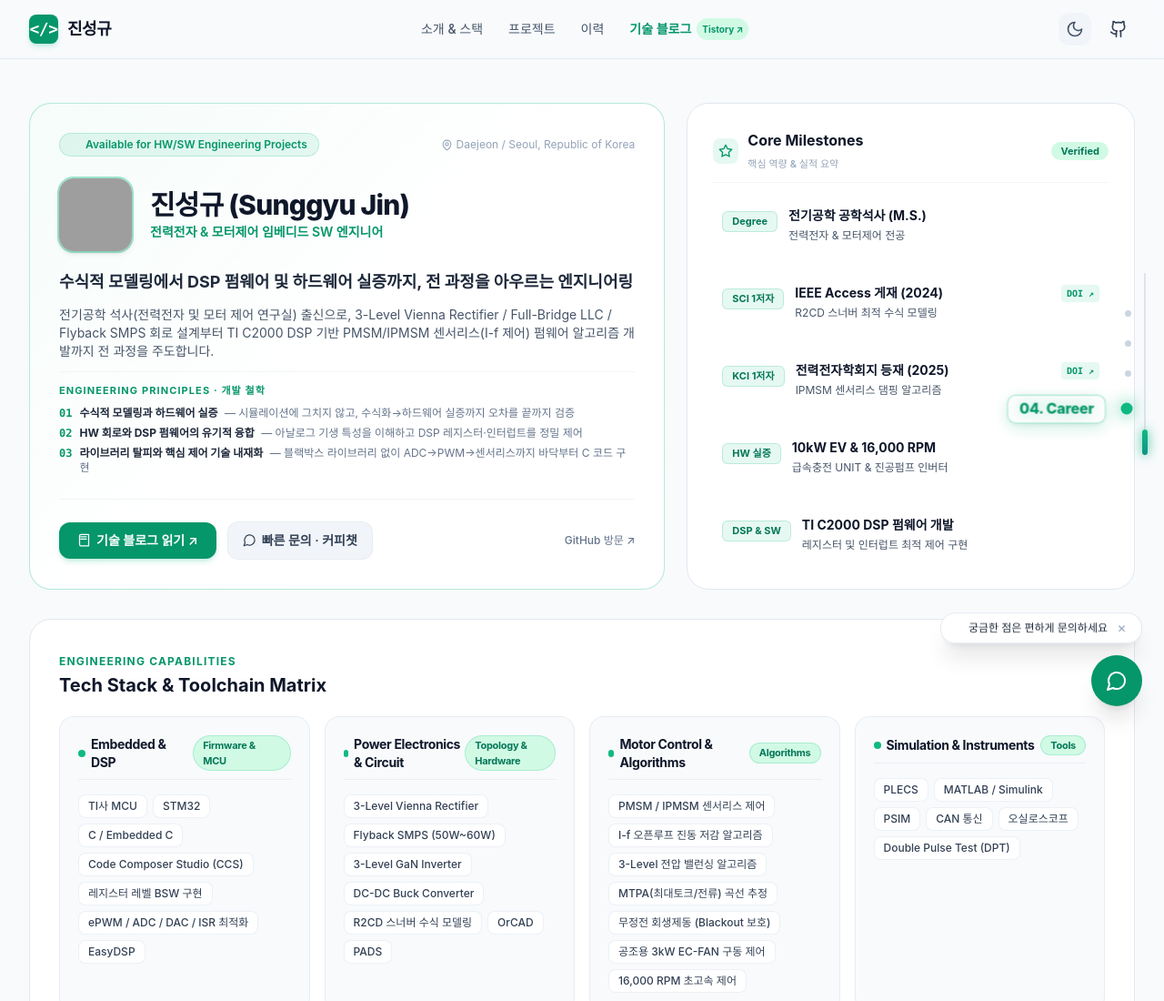
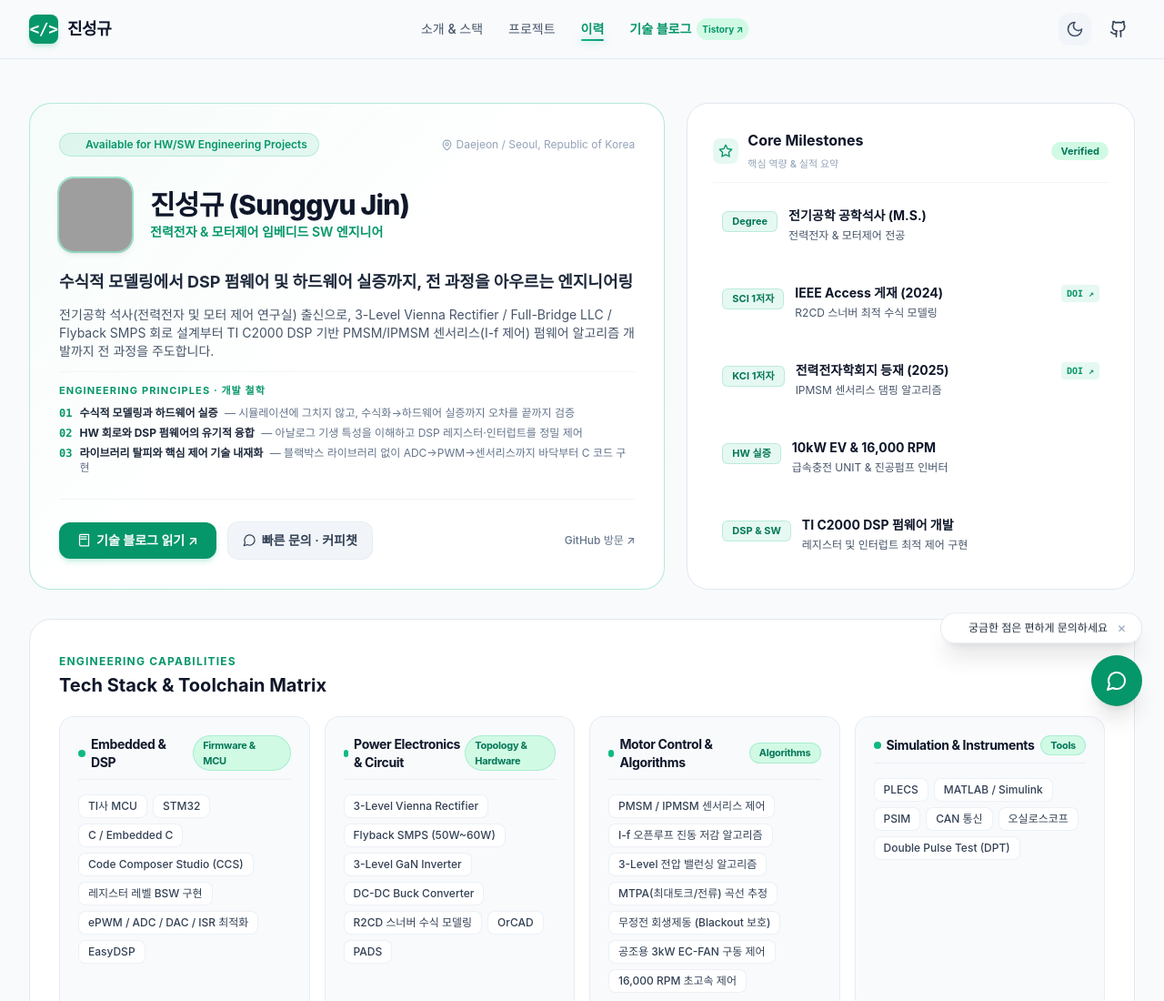
Before and after one commit to starcastleJIN/starcastleJIN.github.io, a website: page index.html in a window 1280 px wide. Shown: the top 1100 px of the page at 91% size. Drawn offline with nearby package versions, Linux system fonts and the light colour scheme; grey boxes are pictures that could not be loaded; a web font is replaced by a local one.

Commit message:
feat(nav): remove floating right tracker, add scroll-aware active highlight to top navbar (emerald underline + bold animation)

```diff
--- a/assets/css/style.css
+++ b/assets/css/style.css
@@ -353,177 +353,60 @@ body {
 }
 
 /* ==========================================================================
-   Hallmark Floating Scroll Tracker (Right Sticky Section Dynamic Focus Navigator)
+   Active Nav Highlight — 상단 네비게이션 스크롤 활성 섹션 강조 애니메이션
    Hallmark · pre-emit critique: P5 H5 E5 S5 R5 V5
    ========================================================================== */
-.floating-scroll-tracker {
-  position: fixed;
-  right: 1.25rem;
-  top: 50%;
-  transform: translateY(-50%);
-  z-index: 45;
+
+/* 기본 상태: 데스크톱 nav 링크 */
+.nav-section-link {
+  position: relative;
+  transition: color 0.22s ease;
+}
+
+/* 활성 하이라이트 밑줄 트릭 */
+.nav-section-link::after {
+  content: '';
+  position: absolute;
+  left: 0;
+  bottom: -3px;
+  width: 100%;
+  height: 2px;
+  border-radius: 9999px;
+  background: linear-gradient(90deg, #10b981, #0d9488);
+  transform: scaleX(0);
+  transform-origin: left center;
+  transition: transform 0.28s cubic-bezier(0.34, 1.56, 0.64, 1);
+  box-shadow: 0 0 8px rgba(16, 185, 129, 0.5);
+}
+
+/* 활성 상태 (JS 에서 .nav-active 클래스 부여) */
+.nav-section-link.nav-active {
+  color: #059669 !important; /* emerald-600 */
+  font-weight: 700;
+}
+.dark .nav-section-link.nav-active {
+  color: #34d399 !important; /* emerald-400 */
+}
+.nav-section-link.nav-active::after {
+  transform: scaleX(1);
+}
+
+/* 모바일 메뉴 활성 상태 (밑줄 대신 배경 강조) */
+#mobile-menu .nav-section-link.nav-active {
+  background: rgba(16, 185, 129, 0.1);
+  color: #059669 !important;
+  font-weight: 700;
+}
+.dark #mobile-menu .nav-section-link.nav-active {
+  background: rgba(52, 211, 153, 0.12);
+  color: #34d399 !important;
+}
+/* 모바일 링크는 밑줄 필요 없음 */
+#mobile-menu .nav-section-link::after {
   display: none;
 }
 
-@media (min-width: 1280px) {
-  .floating-scroll-tracker {
-    display: flex;
-    align-items: center;
-    gap: 0.85rem;
-    right: max(1.25rem, calc((100vw - 1440px) / 2 - 4.5rem));
-  }
-}
 
-/* 1280px ~ 1439px 좁은 데스크톱 화면에서 본문 침범 원천 방지 */
-@media (min-width: 1280px) and (max-width: 1439px) {
-  .tracker-item:not(.active):not(:hover) .tracker-label {
-    opacity: 0 !important;
-    pointer-events: none;
-    transform: scale(0.7) translateX(8px) !important;
-  }
-}
-
-.tracker-nav {
-  display: flex;
-  flex-direction: column;
-  align-items: flex-end;
-  gap: 1.15rem;
-}
-
-.tracker-item {
-  display: flex;
-  align-items: center;
-  gap: 0.75rem;
-  cursor: pointer;
-  text-decoration: none;
-  transform-origin: right center;
-  user-select: none;
-  transition: transform 0.28s cubic-bezier(0.34, 1.56, 0.64, 1), opacity 0.25s ease;
-}
-
-/* Distant / Default Dimmed State (음영 처리 및 축소) */
-.tracker-item .tracker-label {
-  display: flex;
-  flex-direction: column;
-  align-items: flex-end;
-  text-align: right;
-  line-height: 1.25;
-  font-family: var(--font-sans);
-  font-size: 0.72rem;
-  font-weight: 500;
-  color: #64748b;
-  opacity: 0.35;
-  letter-spacing: -0.01em;
-  transform: scale(0.88);
-  transform-origin: right center;
-  transition: all 0.28s cubic-bezier(0.34, 1.56, 0.64, 1);
-  text-shadow: none;
-  white-space: nowrap;
-}
-
-.tracker-item .tracker-line-2 {
-  font-size: 0.72rem;
-  font-weight: 600;
-  opacity: 0.9;
-  letter-spacing: 0.01em;
-}
-
-.dark .tracker-item .tracker-label {
-  color: #94a3b8;
-  opacity: 0.32;
-}
-
-.tracker-item .tracker-dot {
-  width: 7px;
-  height: 7px;
-  border-radius: 9999px;
-  background-color: #cbd5e1;
-  transition: all 0.28s ease;
-  flex-shrink: 0;
-}
-
-.dark .tracker-item .tracker-dot {
-  background-color: #334155;
-}
-
-/* Hover Preview */
-.tracker-item:hover .tracker-label {
-  opacity: 0.95;
-  color: #0f172a;
-  transform: scale(1.0);
-}
-.dark .tracker-item:hover .tracker-label {
-  color: #f8fafc;
-  opacity: 0.95;
-}
-
-/* Active / Approaching State (글래스모피즘 슬림 HUD 필 뱃지 & 에메랄드/틸 브랜드 컬러 강조) */
-.tracker-item.active .tracker-label {
-  font-size: 0.85rem;
-  font-weight: 800;
-  color: #059669 !important; /* Emerald-600 */
-  opacity: 1 !important;
-  transform: scale(1.1) translateX(-4px);
-  text-shadow: 0 0 14px rgba(16, 185, 129, 0.45);
-  padding: 0.25rem 0.65rem;
-  background: rgba(255, 255, 255, 0.94);
-  backdrop-filter: blur(8px);
-  -webkit-backdrop-filter: blur(8px);
-  border-radius: 0.5rem;
-  border: 1px solid rgba(16, 185, 129, 0.35);
-  box-shadow: 0 4px 14px rgba(16, 185, 129, 0.2), 0 2px 5px rgba(0, 0, 0, 0.04);
-}
-
-.dark .tracker-item.active .tracker-label {
-  color: #34d399 !important; /* Emerald-400 for Dark Mode */
-  text-shadow: 0 0 16px rgba(52, 211, 153, 0.65);
-  background: rgba(15, 23, 42, 0.94);
-  border-color: rgba(52, 211, 153, 0.35);
-  box-shadow: 0 4px 16px rgba(0, 0, 0, 0.5), 0 0 12px rgba(52, 211, 153, 0.25);
-}
-
-.tracker-item.active .tracker-line-2 {
-  font-size: 0.85rem;
-  font-weight: 800;
-  color: inherit;
-}
-
-.tracker-item.active .tracker-dot {
-  width: 10px;
-  height: 10px;
-  background-color: #10b981;
-  box-shadow: 0 0 14px rgba(16, 185, 129, 0.9);
-  transform: scale(1.3);
-}
-
-.dark .tracker-item.active .tracker-dot {
-  background-color: #34d399;
-  box-shadow: 0 0 16px rgba(52, 211, 153, 0.95);
-}
-
-/* Vertical Track Rail */
-.tracker-rail {
-  position: relative;
-  width: 2px;
-  height: 200px;
-  background: rgba(148, 163, 184, 0.25);
-  border-radius: 9999px;
-}
-
-.dark .tracker-rail {
-  background: rgba(51, 65, 85, 0.55);
-}
-
-.tracker-rail-indicator {
-  position: absolute;
-  left: -2px;
-  width: 6px;
-  height: 28px;
-  border-radius: 9999px;
-  background: linear-gradient(180deg, #10b981, #0d9488);
-  box-shadow: 0 0 12px rgba(16, 185, 129, 0.85);
-  transition: top 0.25s cubic-bezier(0.34, 1.56, 0.64, 1);
-}
 
 /* ==========================================================================
    Core Milestones Custom Scrollbar (드래그바)
--- a/assets/js/scroll-tracker.js
+++ b/assets/js/scroll-tracker.js
@@ -1,150 +1,87 @@
 /**
- * Hallmark Floating Scroll Tracker & Dynamic Section Focus Navigator
- * - 휠 스크롤 시 화면 우측에 실시간 위치 표시 바 및 대제목 네비게이션 제공
- * - 현재 화면에 가까워질수록 대제목 확대(Scale-up), 선명화 및 로즈 레드 강조
- * - 비활성 영역은 음영(Dimmed) 처리 및 축소
- * - 클릭 시 스무스 스크롤 이동
+ * Active Nav Highlight — 상단 네비게이션 스크롤 위치 기반 활성 섹션 강조
+ * - 스크롤 위치에 따라 상단 헤더 nav 링크에 .nav-active 클래스 부여
+ * - 소개&스택 → #about 영역 / 프로젝트 → #projects / 이력 → #experience
+ * - 섹션 진입 시 에메랄드 강조 밑줄 + 폰트 굵기 애니메이션
+ * - 모바일 메뉴 링크도 동기화
  */
 
 (function () {
+  // 섹션 ID → nav data-nav-section 속성값 매핑
+  // #about는 <main id="about"> 이므로 profile-section을 포함 범위로 사용
   const SECTIONS = [
-    { id: "profile-section", title: "01. Profile" },
-    { id: "skills-section", title: "02. Tech Stack" },
-    { id: "projects", title: "03. Projects" },
-    { id: "experience", title: "04. Career" }
+    { sectionId: "about",         navKey: "about"      }, // main#about
+    { sectionId: "skills-section",navKey: "about"      }, // 스택도 소개 영역 취급
+    { sectionId: "projects",      navKey: "projects"   },
+    { sectionId: "experience",    navKey: "experience" }
   ];
 
-  function initFloatingTracker() {
-    const trackerContainer = document.getElementById("floating-scroll-tracker");
-    if (!trackerContainer) return;
+  function initNavHighlight() {
+    // 모든 nav-section-link 수집 (desktop + mobile)
+    const navLinks = document.querySelectorAll(".nav-section-link");
+    if (!navLinks.length) return;
 
-    // 1. 유효한 섹션 엘리먼트 필터링
-    const validSections = SECTIONS.map((sec) => ({
-      ...sec,
-      el: document.getElementById(sec.id)
-    })).filter((sec) => sec.el !== null);
+    // 유효한 섹션 엘리먼트 맵
+    const sectionEls = SECTIONS.map((s) => ({
+      ...s,
+      el: document.getElementById(s.sectionId)
+    })).filter((s) => s.el !== null);
 
-    if (validSections.length === 0) return;
+    if (!sectionEls.length) return;
 
-    // 2. 트래커 마크업 생성 (두 줄 렌더링 지원)
-    trackerContainer.innerHTML = `
-      <nav class="tracker-nav" aria-label="페이지 섹션 네비게이션">
-        ${validSections.map((sec) => `
-          <a href="#${sec.id}" class="tracker-item" data-target="${sec.id}" title="${sec.title}${sec.subTitle ? ' ' + sec.subTitle : ''}">
-            <span class="tracker-label">
-              <span class="tracker-line-1">${sec.title}</span>
-              ${sec.subTitle ? `<span class="tracker-line-2">${sec.subTitle}</span>` : ''}
-            </span>
-            <span class="tracker-dot"></span>
-          </a>
-        `).join("")}
-      </nav>
-      <div class="tracker-rail" id="tracker-rail">
-        <div class="tracker-rail-indicator" id="tracker-rail-indicator"></div>
-      </div>
-    `;
-
-    const items = trackerContainer.querySelectorAll(".tracker-item");
-    const rail = document.getElementById("tracker-rail");
-    const indicator = document.getElementById("tracker-rail-indicator");
-
-    // 3. 클릭 시 부드러운 스크롤 이동
-    items.forEach((item) => {
-      item.addEventListener("click", (e) => {
-        e.preventDefault();
-        const targetId = item.getAttribute("data-target");
-        const targetEl = document.getElementById(targetId);
-        if (targetEl) {
-          const headerOffset = 80;
-          const elementPosition = targetEl.getBoundingClientRect().top;
-          const offsetPosition = elementPosition + window.pageYOffset - headerOffset;
-
-          window.scrollTo({
-            top: offsetPosition,
-            behavior: "smooth"
-          });
-          if (history.pushState) {
-            history.pushState(null, null, `#${targetId}`);
-          }
-        }
-      });
-    });
-
-    // 4. 스크롤 위치에 따른 실시간 근접 계산 및 다이내믹 포커스 애니메이션
     let ticking = false;
 
-    function updateActiveSection() {
-      const vh = window.innerHeight;
-      const scrollY = window.scrollY;
-      const focusLine = scrollY + vh * 0.42; // 시선이 가장 편안하게 머무는 상단 42% 지점
+    function updateActive() {
+      const scrollY  = window.scrollY;
+      const vh       = window.innerHeight;
+      // 시선 기준선: 화면 상단에서 38% 내려온 지점
+      const focusY   = scrollY + vh * 0.38;
 
-      let activeIndex = 0;
-      let minDistance = Infinity;
+      // 페이지 최하단 도달 시 마지막 섹션 강제 활성
+      const isBottom = (scrollY + vh) >= (document.documentElement.scrollHeight - 60);
 
-      // 페이지 최하단 도달 검사 (푸터 혹은 마지막 행 도달 시 5번 섹션 안정적 유지)
-      const isBottom = (window.innerHeight + window.scrollY) >= (document.documentElement.scrollHeight - 60);
+      let activeKey = "";
 
       if (isBottom) {
-        activeIndex = validSections.length - 1;
+        activeKey = sectionEls[sectionEls.length - 1].navKey;
       } else {
-        validSections.forEach((sec, idx) => {
-          const rect = sec.el.getBoundingClientRect();
-          const top = scrollY + rect.top;
+        let minDist = Infinity;
+        sectionEls.forEach((sec) => {
+          const rect   = sec.el.getBoundingClientRect();
+          const top    = scrollY + rect.top;
           const bottom = top + rect.height;
           const center = (top + bottom) / 2;
 
-          // 초점 라인과 섹션 중심 간의 거리 계산
-          const distance = Math.abs(focusLine - center);
-
-          // 현재 초점 라인이 섹션 영역 내에 포함되면 최우선
-          if (focusLine >= top && focusLine <= bottom) {
-            activeIndex = idx;
-            minDistance = -1;
-          } else if (minDistance !== -1 && distance < minDistance) {
-            minDistance = distance;
-            activeIndex = idx;
+          // 기준선이 섹션 내부에 있으면 최우선
+          if (focusY >= top && focusY <= bottom) {
+            activeKey = sec.navKey;
+            minDist   = -1;
+          } else if (minDist !== -1) {
+            const dist = Math.abs(focusY - center);
+            if (dist < minDist) {
+              minDist   = dist;
+              activeKey = sec.navKey;
+            }
           }
         });
       }
 
-      // 각 아이템 스타일 갱신
-      items.forEach((item, idx) => {
-        const label = item.querySelector(".tracker-label");
-        if (idx === activeIndex) {
-          item.classList.add("active");
-          if (label) {
-            label.style.opacity = "1";
-            label.style.transform = "scale(1.18) translateX(-5px)";
-          }
+      // nav 링크에 .nav-active 토글
+      navLinks.forEach((link) => {
+        const key = link.getAttribute("data-nav-section");
+        if (key === activeKey) {
+          link.classList.add("nav-active");
         } else {
-          item.classList.remove("active");
-          // 활성 섹션과의 거리(인덱스 차이)에 따른 부드러운 감쇠
-          const diff = Math.abs(idx - activeIndex);
-          if (label) {
-            const scale = Math.max(0.85, 0.95 - diff * 0.05);
-            const opacity = Math.max(0.28, 0.5 - diff * 0.08);
-            label.style.opacity = opacity.toString();
-            label.style.transform = `scale(${scale})`;
-          }
+          link.classList.remove("nav-active");
         }
       });
-
-      // 우측 트랙 레일 인디케이터 위치 갱신
-      if (rail && indicator && validSections.length > 1) {
-        const railHeight = rail.clientHeight;
-        const indicatorHeight = indicator.clientHeight;
-        const maxTop = railHeight - indicatorHeight;
-        const step = maxTop / (validSections.length - 1);
-        const targetTop = activeIndex * step;
-        indicator.style.top = `${targetTop}px`;
-      }
 
       ticking = false;
     }
 
     function onScroll() {
       if (!ticking) {
-        window.requestAnimationFrame(updateActiveSection);
+        window.requestAnimationFrame(updateActive);
         ticking = true;
       }
     }
@@ -152,13 +89,13 @@
     window.addEventListener("scroll", onScroll, { passive: true });
     window.addEventListener("resize", onScroll, { passive: true });
 
-    // 초기 로드 시 1회 실행
-    updateActiveSection();
+    // 초기 1회 실행
+    updateActive();
   }
 
   if (document.readyState === "loading") {
-    document.addEventListener("DOMContentLoaded", initFloatingTracker);
+    document.addEventListener("DOMContentLoaded", initNavHighlight);
   } else {
-    initFloatingTracker();
+    initNavHighlight();
   }
 })();
--- a/index.html
+++ b/index.html
@@ -48,14 +48,15 @@
 
       <!-- Desktop Nav Links -->
       <nav class="hidden md:flex items-center gap-7 text-sm font-medium text-slate-600 dark:text-slate-300">
-        <a href="#about" class="hover:text-emerald-600 dark:hover:text-emerald-400 transition-colors">소개 &amp; 스택</a>
-        <a href="#projects" class="hover:text-emerald-600 dark:hover:text-emerald-400 transition-colors">프로젝트</a>
-        <a href="#experience" class="hover:text-emerald-600 dark:hover:text-emerald-400 transition-colors">이력</a>
+        <a href="#about" data-nav-section="about" class="nav-section-link hover:text-emerald-600 dark:hover:text-emerald-400 transition-colors">소개 &amp; 스택</a>
+        <a href="#projects" data-nav-section="projects" class="nav-section-link hover:text-emerald-600 dark:hover:text-emerald-400 transition-colors">프로젝트</a>
+        <a href="#experience" data-nav-section="experience" class="nav-section-link hover:text-emerald-600 dark:hover:text-emerald-400 transition-colors">이력</a>
         <a href="https://power-n-life.tistory.com" target="_blank" rel="noopener noreferrer" class="blog-link flex items-center gap-1.5 text-emerald-600 dark:text-emerald-400 font-semibold hover:underline">
           기술 블로그
           <span class="px-1.5 py-0.5 text-[10px] bg-emerald-100 dark:bg-emerald-950/80 rounded-full font-bold">Tistory ↗</span>
         </a>
       </nav>
+
 
       <!-- Right Controls: Theme Toggle & Socials -->
       <div class="flex items-center gap-2 sm:gap-3">
@@ -79,12 +80,13 @@
 
     <!-- Mobile Dropdown Menu -->
     <div id="mobile-menu" class="hidden md:hidden px-4 pt-2 pb-4 border-b border-slate-200 dark:border-slate-800 bg-white/95 dark:bg-slate-900/95 backdrop-blur-md space-y-2 text-sm font-medium">
-      <a href="#about" class="block px-3 py-2 rounded-lg hover:bg-slate-100 dark:hover:bg-slate-800 text-slate-700 dark:text-slate-200">소개 &amp; 스택</a>
-      <a href="#projects" class="block px-3 py-2 rounded-lg hover:bg-slate-100 dark:hover:bg-slate-800 text-slate-700 dark:text-slate-200">프로젝트</a>
-      <a href="#experience" class="block px-3 py-2 rounded-lg hover:bg-slate-100 dark:hover:bg-slate-800 text-slate-700 dark:text-slate-200">이력</a>
+      <a href="#about" data-nav-section="about" class="nav-section-link block px-3 py-2 rounded-lg hover:bg-slate-100 dark:hover:bg-slate-800 text-slate-700 dark:text-slate-200">소개 &amp; 스택</a>
+      <a href="#projects" data-nav-section="projects" class="nav-section-link block px-3 py-2 rounded-lg hover:bg-slate-100 dark:hover:bg-slate-800 text-slate-700 dark:text-slate-200">프로젝트</a>
+      <a href="#experience" data-nav-section="experience" class="nav-section-link block px-3 py-2 rounded-lg hover:bg-slate-100 dark:hover:bg-slate-800 text-slate-700 dark:text-slate-200">이력</a>
       <a href="https://power-n-life.tistory.com" target="_blank" rel="noopener noreferrer" class="blog-link block px-3 py-2 rounded-lg text-emerald-600 dark:text-emerald-400 font-semibold bg-emerald-50 dark:bg-slate-800">기술 블로그 방문하기 (Tistory) ↗</a>
     </div>
   </header>
+
 
   <!-- =========================================================================
        Main Bento Grid Layout (Hallmark Macrostructure)
@@ -227,11 +229,6 @@
   </main>
 
   <!-- =========================================================================
-       Hallmark Floating Scroll Tracker (Right Sticky Section Focus Navigator)
-       ========================================================================= -->
-  <aside id="floating-scroll-tracker" class="floating-scroll-tracker" aria-label="섹션 네비게이션 트래커"></aside>
-
-  <!-- =========================================================================
        Footer
        ========================================================================= -->
   <footer class="border-t border-slate-200 dark:border-slate-800 py-8 text-center text-xs text-slate-500 dark:text-slate-400 mt-12">
@@ -360,9 +357,9 @@
   </div>
 
   <!-- Core Scripts -->
-  <script src="config.js?v=20260910_06"></script>
-  <script src="assets/js/main.js?v=20260910_06"></script>
-  <script src="assets/js/portfolio.js?v=20260910_06"></script>
-  <script src="assets/js/scroll-tracker.js?v=20260910_06"></script>
+  <script src="config.js?v=20260911_01"></script>
+  <script src="assets/js/main.js?v=20260911_01"></script>
+  <script src="assets/js/portfolio.js?v=20260911_01"></script>
+  <script src="assets/js/scroll-tracker.js?v=20260911_01"></script>
 </body>
 </html>
```
